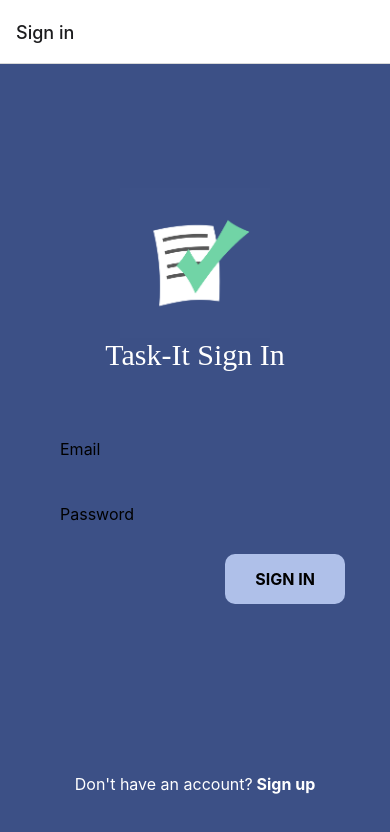
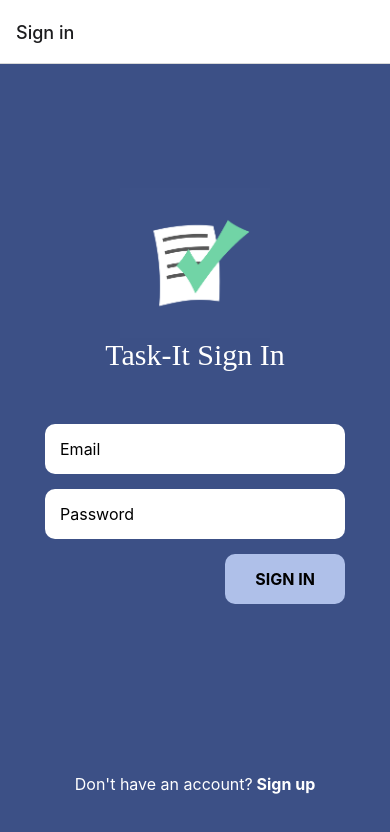
Before and after one commit to johannesmu/CrossPlat2, a React Native app: screen /Home in a window 390 px wide. Shown: the top 832 px of the page. Built offline with nearby package versions, Linux system fonts and the light colour scheme; no server answers.

Commit message:
UI fixes

```diff
--- a/components/Signin.js
+++ b/components/Signin.js
@@ -94,7 +94,7 @@ const styles = StyleSheet.create({
     paddingVertical: 50,
   },
   input: {
-    backgroundColor: ThemeColours.cultured,
+    backgroundColor: "white",
     fontSize: 16,
     padding: 15,
     borderRadius: 10,
--- a/components/Signup.js
+++ b/components/Signup.js
@@ -135,7 +135,7 @@ const styles = StyleSheet.create({
     paddingVertical: 50,
   },
   input: {
-    backgroundColor: ThemeColours.cultured,
+    backgroundColor: "white",
     fontSize: 16,
     padding: 15,
     borderRadius: 10,
```
